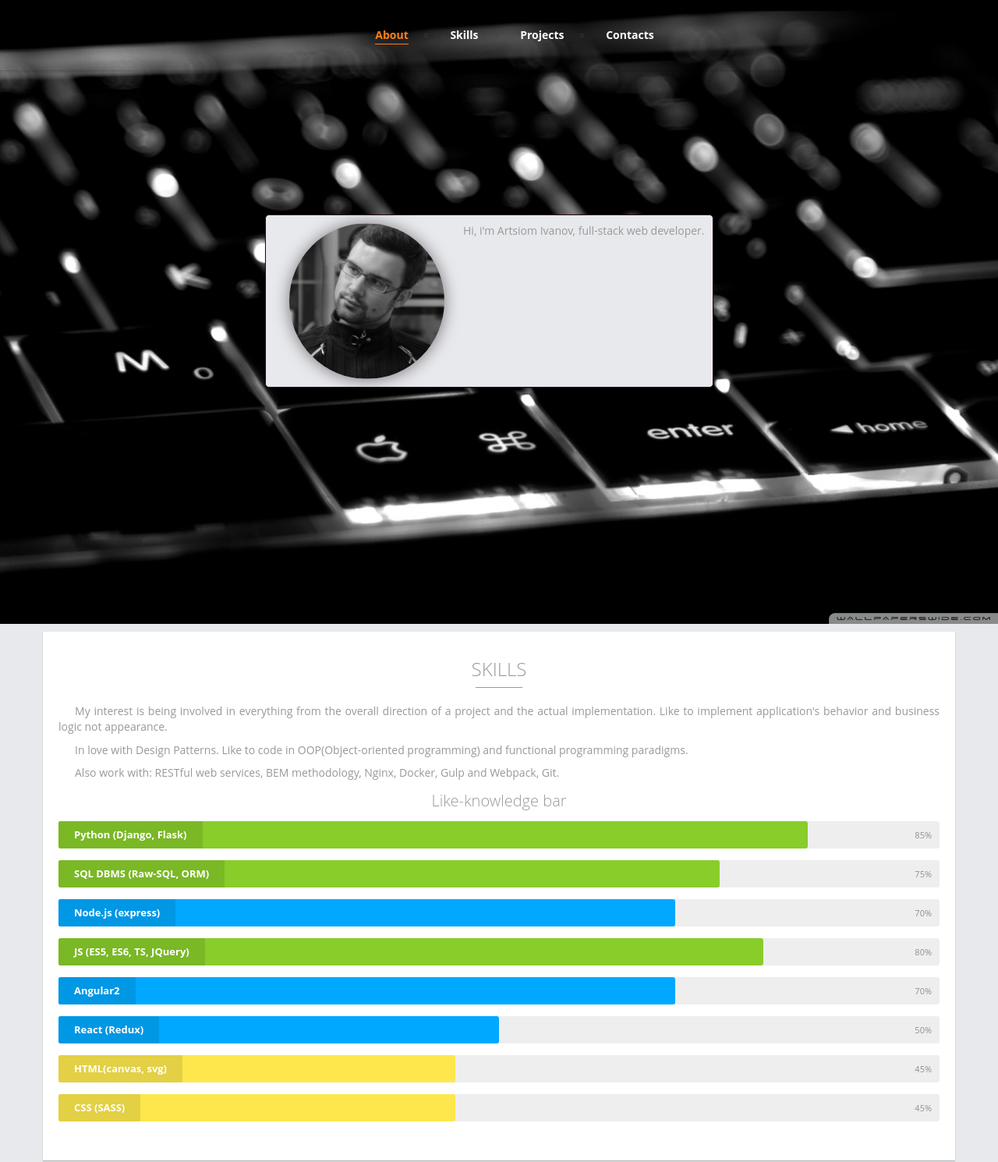
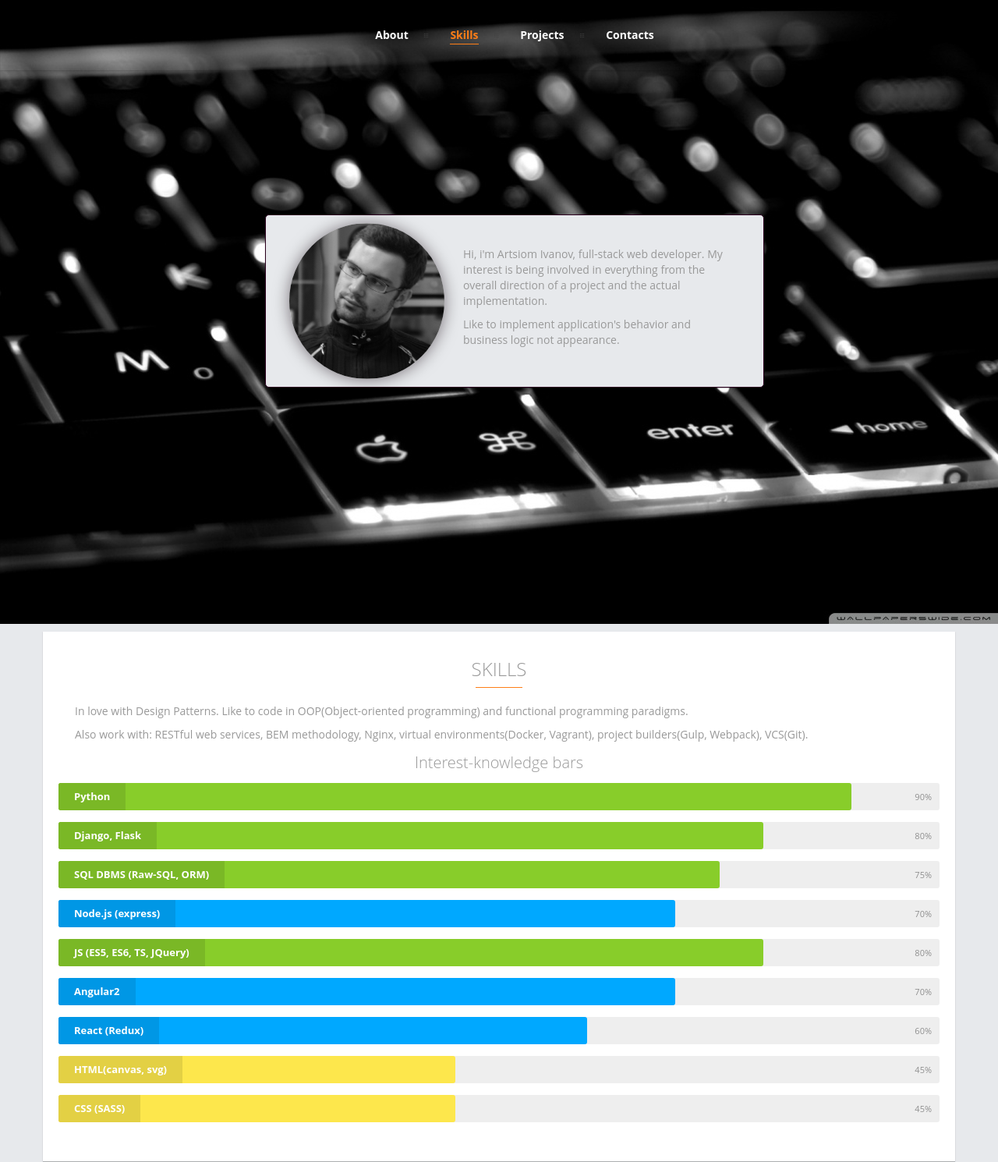
Before and after one commit to Buggytheclown/crossroad-resume, a website: page src/app/html/index.html in a window 1280 px wide. Shown: the top 1490 px of the page at 78% size. Drawn offline with nearby package versions, Linux system fonts and the light colour scheme; files that its build step writes are made by us from their sources; files whose address does not match are found by name.

Commit message:
header: section in view, improve content of about section

```diff
--- a/src/app/css/component/about.scss
+++ b/src/app/css/component/about.scss
@@ -10,6 +10,7 @@
 }
 
 .about-info {
+  max-width: 640px;
   box-shadow: 0 1px 1px rgba(0, 0, 0, 0.15), -1px 0 0 rgba(0, 0, 0, 0.03), 1px 0 0 rgba(0, 0, 0, 0.03), 0 1px 0 rgba(0, 0, 0, 0.12);
   background-color: #e7e9ec;
   color: #999;
@@ -29,6 +30,7 @@
   }
   &__text {
     display: inline-block;
-    vertical-align: top;
+    vertical-align: middle;
+    width: 55%;
   }
 }
--- a/src/app/css/component/header.scss
+++ b/src/app/css/component/header.scss
@@ -70,8 +70,7 @@
     }
 
     & a:hover {
-      color: $link-color__secondary;
-      border-bottom: 1px solid $link-color__secondary;
+      border-bottom: 1px solid $link-color__primary;
       text-decoration: none;
     }
   }
--- a/src/app/html/index.html
+++ b/src/app/html/index.html
@@ -34,14 +34,25 @@
     </div>
 </nav>
 
-
 <div class="sections-wrapper">
 
     <section id="about" class="about">
         <div class="about__background">
             <div class="about-info">
                 <img class="about-info__photo" src="/assets/img/IMG_7194+.jpg">
-                <p class="about-info__text">Hi, i'm Artsiom Ivanov, full-stack web developer. </p>
+                <div class="about-info__text">
+                    <p>
+                        Hi, i'm Artsiom Ivanov, full-stack web developer. My interest is being
+                        involved in everything from the overall
+                        direction of a project and the actual implementation.
+                    </p>
+                    <p>
+                        Like to implement application's
+                        behavior and business logic not appearance.
+                    </p>
+
+                </div>
+
             </div>
         </div>
     </section>
@@ -52,18 +63,25 @@
             <div class="row">
 
                 <div class="skills__list">
-                    <p>My interest is being involved in everything from the overall
-                        direction of a project and the actual implementation. Like to implement application's
-                        behavior and business logic not appearance.</p>
-                    <p>In love with Design Patterns. Like to code in OOP(Object-oriented programming) and functional
-                        programming paradigms. </p>
-                    <p>Also work with: RESTful web services, BEM methodology, Nginx, Docker, Gulp and Webpack, Git. </p>
+                    <p>
+                        In love with Design Patterns. Like to code in OOP(Object-oriented programming) and functional
+                        programming paradigms.
+                    </p>
+                    <p>
+                        Also work with: RESTful web services, BEM methodology, Nginx, virtual environments(Docker, Vagrant), project builders(Gulp, Webpack), VCS(Git).
+                    </p>
                 </div>
 
-                <h3 class="skills__bar-title">Like-knowledge bar</h3>
+                <h3 class="skills__bar-title">Interest-knowledge bars</h3>
 
-                <div class="skillbar" data-percent="85">
-                    <div class="skillbar__title"><span>Python (Django, Flask)</span></div>
+                <div class="skillbar" data-percent="90">
+                    <div class="skillbar__title"><span>Python</span></div>
+                    <div class="skillbar__bar"></div>
+                    <div class="skillbar__percent"></div>
+                </div>
+
+                <div class="skillbar" data-percent="80">
+                    <div class="skillbar__title"><span>Django, Flask</span></div>
                     <div class="skillbar__bar"></div>
                     <div class="skillbar__percent"></div>
                 </div>
@@ -92,7 +110,7 @@
                     <div class="skillbar__percent"></div>
                 </div>
 
-                <div class="skillbar" data-percent="50">
+                <div class="skillbar" data-percent="60">
                     <div class="skillbar__title"><span>React (Redux)</span></div>
                     <div class="skillbar__bar"></div>
                     <div class="skillbar__percent"></div>
@@ -118,9 +136,20 @@
         <div class="container">
             <div class="row">
                 <h2 class="sections-wrapper__title">Projects</h2>
-                <div class="col-sm-4">111111</div>
-                <div class="col-sm-4">222222</div>
-                <div class="col-sm-4">333333</div>
+
+                <div class="projects-container">
+
+                    <div class="projects-container__item row">
+                        <div class="col-sm-4">
+                            <img style="height: 100px" src="/assets/img/projects/cfmws/cfmws-2.png">
+                        </div>
+                        <div class="col-sm-8">
+                            content
+                        </div>
+                    </div>
+
+                </div>
+
             </div>
         </div>
     </section>
--- a/src/app/js/index.js
+++ b/src/app/js/index.js
@@ -4,7 +4,7 @@
         prepareSkills();
         // animateSkills();
         addHeaderLinkEvents();
-        // addSectionChangelisteners();
+        addSectionChangelisteners();
         watchForHeader();
 
     });
@@ -50,19 +50,17 @@
     //     });
     // }
 
-    function uncheckAllHeaderLink() {
+    function toggleHeaderTo(exept) {
         $('.b-navigation__item').each(function () {
             $(this).attr('data-active', 'false');
-        })
+        });
+        exept.attr('data-active', 'true');
     }
 
     function addHeaderLinkEvents() {
         $('.b-navigation__item').on('click', function (e) {
             e.preventDefault();
-            var $this = $(this);
-            uncheckAllHeaderLink();
-            $this.attr('data-active', 'true');
-            var targetEl = $this.attr('data-scrollto');
+            var targetEl = $(this).attr('data-scrollto');
 
             $('html, body').animate({
                 scrollTop: $(targetEl).offset().top - 70
@@ -70,27 +68,35 @@
         })
     }
 
-    // function addSectionChangelisteners() {
-    //     function getElementsWithPositions() {
-    //         return $('.b-navigation__item').map(function (_, el) {
-    //             var target = $(el).attr('data-scrollto');
-    //             return {element: $(target), position: $(target).offset().top};
-    //         });
-    //     }
-    //
-    //     var elementsWithPositions = getElementsWithPositions().sort(function (a, b) {
-    //         return b.position - a.position
-    //     });
-    //     var viewporHeight = Math.max(document.documentElement.clientHeight, window.innerHeight || 0);
-    //
-    //     console.info(elementsWithPositions);
-    //     $(window).on('scroll', function () {
-    //
-    //
-    //         $(this).scrollTop()
-    //
-    //     })
-    // }
+    function addSectionChangelisteners() {
+        function getViewporHeight() {
+            return Math.max(document.documentElement.clientHeight, window.innerHeight || 0);
+        }
+
+        function getElementsWithPositions() {
+            return $('.b-navigation__item').map(function (_, el) {
+                var target = $(el).attr('data-scrollto');
+                return {element: $(el), position: $(target).offset().top};
+            });
+        }
+
+        function getSectionInView() {
+            var elementInView;
+            var elementsWithPositions = getElementsWithPositions();
+            for (var i = elementsWithPositions.length - 1; i >= 0; i--) {
+                var comparedElement = elementsWithPositions[i];
+                if (comparedElement.position <= $(this).scrollTop() + getViewporHeight() / 2) {
+                    elementInView = comparedElement;
+                    break;
+                }
+            }
+            return elementInView.element;
+        }
+
+        $(window).on('scroll', function () {
+            toggleHeaderTo(getSectionInView());
+        })
+    }
 
     function watchForHeader() {
         var target = $('nav.b-header');
```
Also changed, not shown: src/assets/img/projects/cfmws/cfmws-2.png (added).
